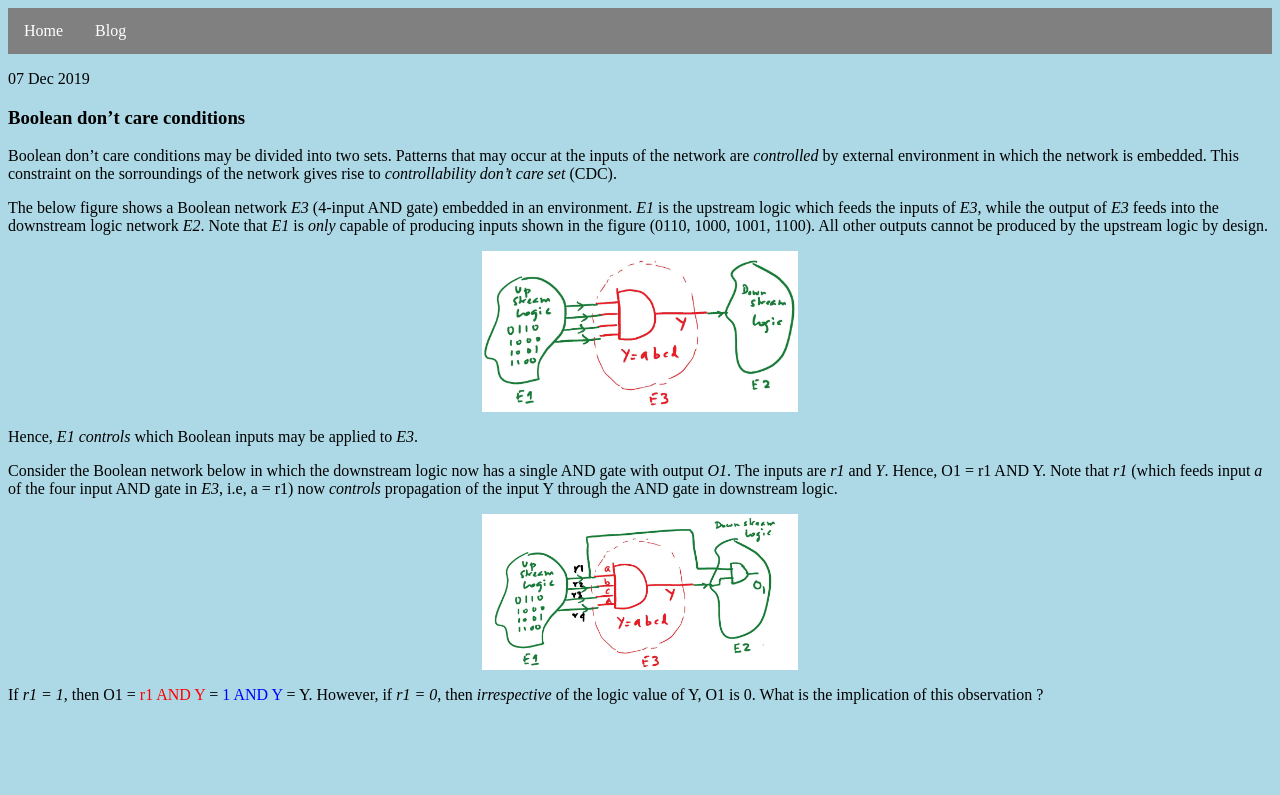
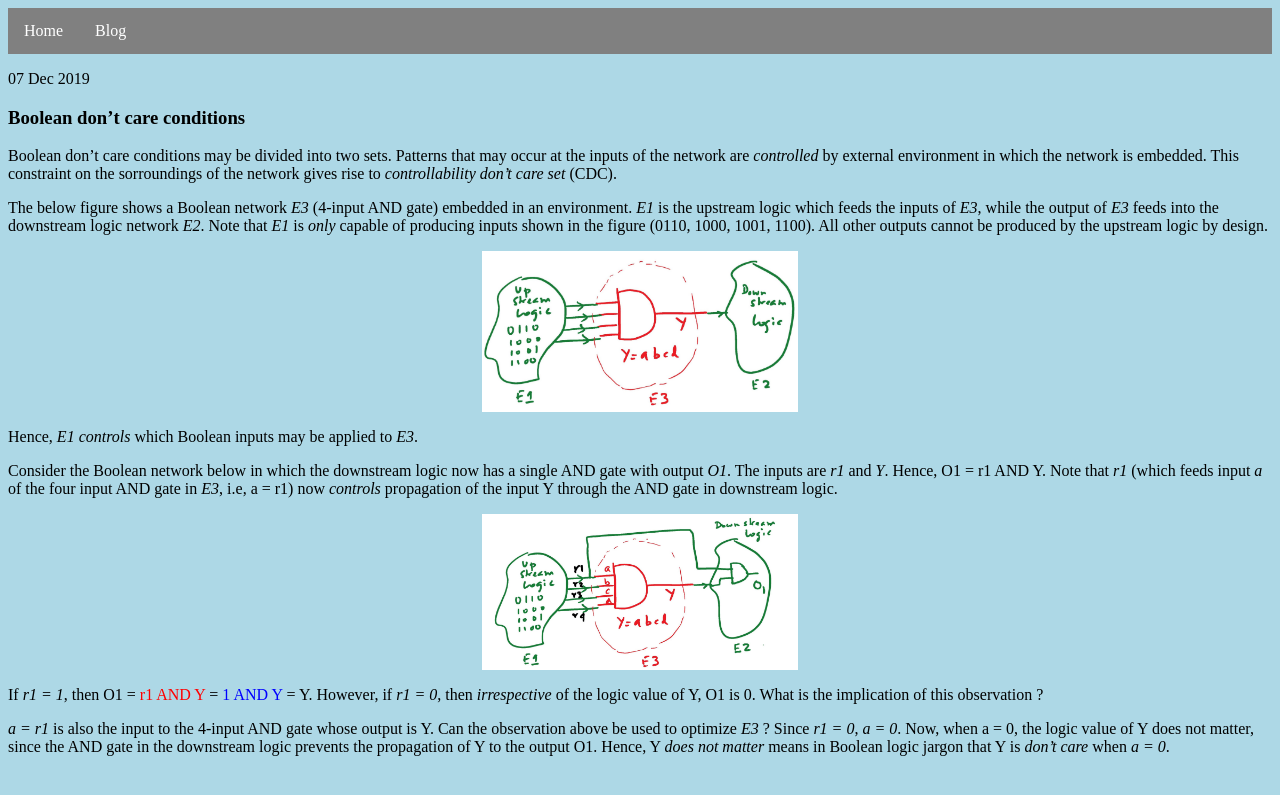
Before and after one commit to swamydp/swamydp.github.io, a Jekyll site: the page built from _posts/2019-12-07-test-post.md, in a window 1280 px wide. Shown: the top 795 px of the page. Built offline with Jekyll 4.4.1, drawn with Linux system fonts in a browser that asks for light colours.

Commit message:
Update 2019-12-07-test-post.md

```diff
--- a/_posts/2019-12-07-test-post.md
+++ b/_posts/2019-12-07-test-post.md
@@ -22,3 +22,5 @@ Consider the Boolean network below in which the downstream logic now has a singl
 <img src="/images/cdc2.jpg" alt="Observability don't cares" class="centerimage">
 
 If *r1 = 1*, then O1 = <font color="red"> r1 AND Y </font> = <font color="blue"> 1 AND Y </font> = Y. However, if *r1 = 0*, then *irrespective* of the logic value of Y, O1 is 0. What is the implication of this observation ?
+
+*a = r1* is also the input to the 4-input AND gate whose output is Y. Can the observation above be used to optimize *E3* ? Since *r1 = 0*, *a = 0*. Now, when a = 0, the logic value of Y does not matter, since the AND gate in the downstream logic prevents the propagation of Y to the output O1. Hence, Y *does not matter* means in Boolean logic jargon that Y is *don't care* when *a = 0*.
```
